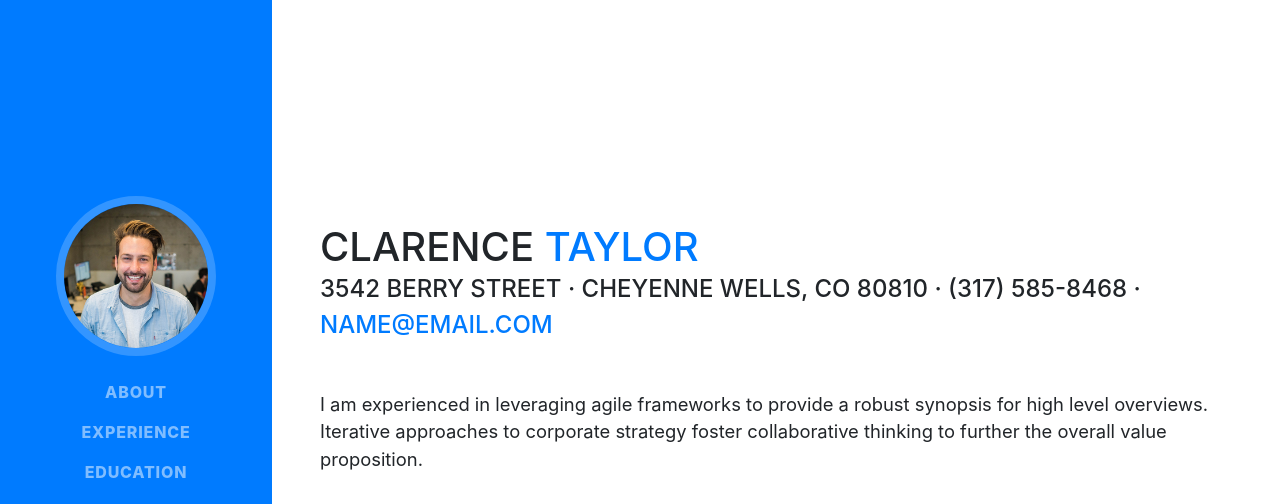
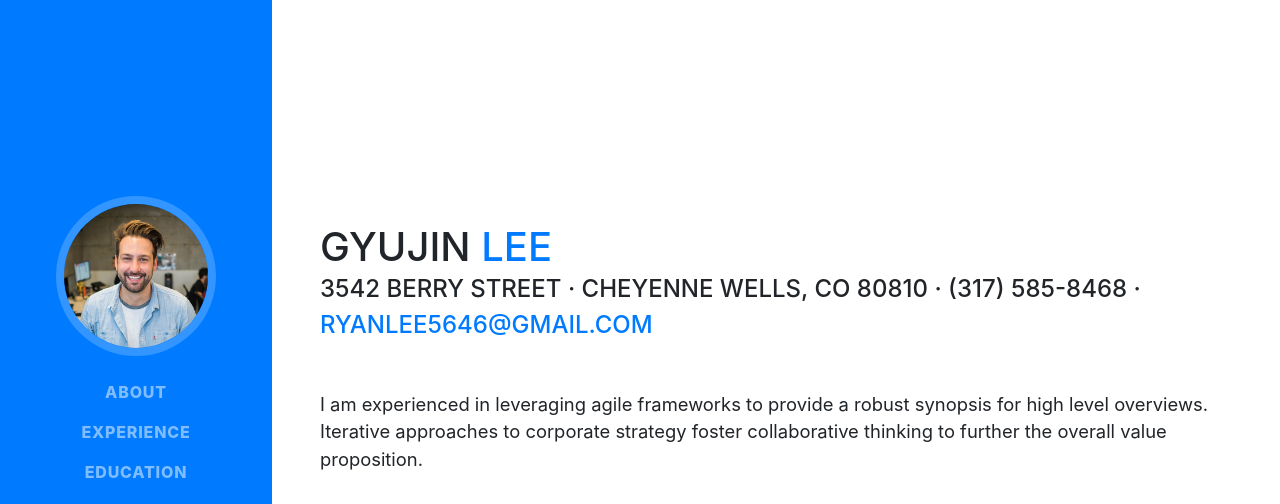
Before and after one commit to ryanlee5646/ryanlee5646.github.io, a website with bundled scripts: page index.html in a window 1280 px wide. Shown: the top 504 px of the page. Built offline with nearby package versions, Linux system fonts and the light colour scheme; a web font is replaced by a local one.

Commit message:
Change Index.html

```diff
--- a/index.html
+++ b/index.html
@@ -63,11 +63,11 @@
 
       <section class="resume-section p-3 p-lg-5 d-flex d-column" id="about">
         <div class="my-auto">
-          <h1 class="mb-0">Clarence
-            <span class="text-primary">Taylor</span>
+          <h1 class="mb-0">GYUJIN
+            <span class="text-primary">LEE</span>
           </h1>
           <div class="subheading mb-5">3542 Berry Street · Cheyenne Wells, CO 80810 · (317) 585-8468 ·
-            <a href="mailto:name@email.com">name@email.com</a>
+            <a href="mailto:ryanlee5646@gmail.com">ryanlee5646@gmail.com</a>
           </div>
           <p class="lead mb-5">I am experienced in leveraging agile frameworks to provide a robust synopsis for high level overviews. Iterative approaches to corporate strategy foster collaborative thinking to further the overall value proposition.</p>
           <div class="social-icons">
```
